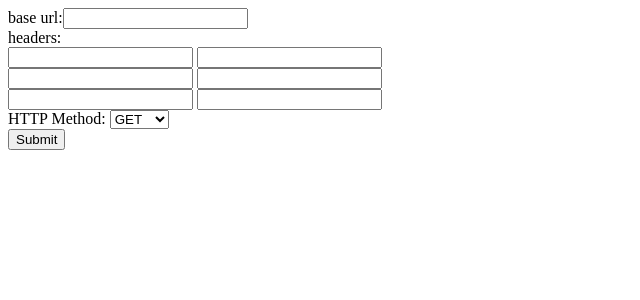
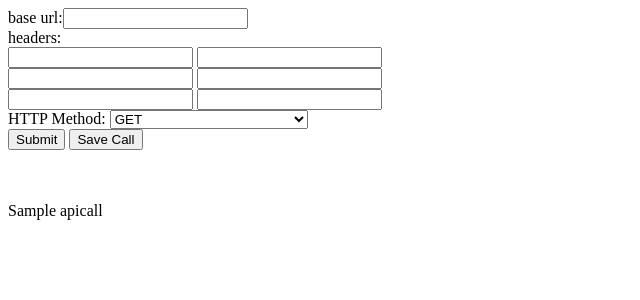
Before and after one commit to blarmon/PostmanClone, a Django app: page /postman/ in a window 1280 px wide. Shown: the top 300 px of the page, without its empty margins (0-640 px from the left). Run offline with Django 3.2, Linux system fonts and the light colour scheme; tables that the repository leaves empty hold one stand-in row (values such as "Sample post").

Commit message:
added some new features.  most notably users can save api calls to the database with the 'save call' button! this is far from complete

```diff
--- a/PostmanClone/models.py
+++ b/PostmanClone/models.py
@@ -9,3 +9,17 @@ class test(models.Model):
 
     def __str__(self):
         return self.testing_text
+
+class apiCall(models.Model):
+    name = models.CharField(max_length=100)
+    base_url = models.TextField()
+    headersa1 = models.TextField()
+    headersb1 = models.TextField()
+    headersa2 = models.TextField()
+    headersb2 = models.TextField()
+    headersa3 = models.TextField()
+    headersb3 = models.TextField()
+    httpMethod = models.CharField(max_length=25)
+
+    def __str__(self):
+        return self.name
--- /dev/null
+++ b/PostmanClone/templates/PostmanClone/forms.py
@@ -0,0 +1,4 @@
+from django import forms
+
+class ApiForm(forms.Form):
+    baseURL = forms.CharField(label = "Base URL:")
--- a/PostmanClone/templates/PostmanClone/index.html
+++ b/PostmanClone/templates/PostmanClone/index.html
@@ -19,9 +19,21 @@
     HTTP Method:
     <select name="httpMethod">
         <option value="GET">GET</option>
-        <option value="POST">POST</option>
+        <option value="POST">POSTbutdon'tusethisrightnow</option>
     </select><br>
+    <input type="submit" value="Submit" name="submitButton">
+    <input type="submit" value="Save Call" name="saveButton">
+</form>
+<br><br>
+
+{% for call in saved_calls  %}
+  <p>{{ call }}</p>
+{% endfor %}
+
+<!--<form action = http://127.0.0.1:8000/postman/submit  method="post">
+    {% csrf_token %}
+    {{ form }}
     <input type="submit" value="Submit">
-</form>
+</form>-->
 </body>
 </html>
--- a/PostmanClone/views.py
+++ b/PostmanClone/views.py
@@ -1,32 +1,44 @@
 from django.http import HttpResponse, HttpResponseRedirect
 from django.shortcuts import render, get_object_or_404
-from .models import test
+from .models import test, apiCall
 from django.urls import reverse
 import requests
-
+from .forms import ApiForm
 
 # Create your views here.
 def index(request):
-    context = {'testStuff': 'hey WORLD'}
+    #form = ApiForm()
+    saved_calls = [i for i in apiCall.objects.all()]
+    context = {'testStuff': 'hey WORLD','saved_calls': saved_calls,}# 'form': form}
     return render(request, 'PostmanClone/index.html', context)
 
 def submit(request):
-    myTest = get_object_or_404(test, pk=1)
-    baseURL = request.POST['baseURL']
-    httpMethod = request.POST['httpMethod']
-    headers = {}
-    for i in range(3):
-        index = i+1
-        if (request.POST['headersa' + str(index)] != ""):
-            headers[request.POST['headersa' + str(index)]] = request.POST['headersb' + str(index)]
+    if 'submitButton' in request.POST:
+        myTest = get_object_or_404(test, pk=1)
+        baseURL = request.POST['baseURL']
+        httpMethod = request.POST['httpMethod']
+        headers = {}
+        #make this thing its own method since you'll be doing shit with the headers all over the place!!!
+        for i in range(3):
+            index = i+1
+            if (request.POST['headersa' + str(index)] != ""):
+                headers[request.POST['headersa' + str(index)]] = request.POST['headersb' + str(index)]
 
 
-    pythonCode = generatePythonCode(baseURL, httpMethod, headers)
+        pythonCode = generatePythonCode(baseURL, httpMethod, headers)
 
-    api_response = requests.request(httpMethod, baseURL, headers = headers).json()
-    context = {'headers': headers, 'testObject': myTest, 'baseURL': baseURL, 'api_response': api_response, 'httpMethod': httpMethod, 'pythonCode': pythonCode}
-    ##TODO: THIS NEEDS TO BE A REDIRECT!!!! if hettpmethod is post this needs to be a redirect.
-    return render(request, 'PostmanClone/results.html', context)
+        api_response = requests.request(httpMethod, baseURL, headers = headers).json()
+        context = {'headers': headers, 'testObject': myTest, 'baseURL': baseURL, 'api_response': api_response, 'httpMethod': httpMethod, 'pythonCode': pythonCode}
+        ##TODO: THIS NEEDS TO BE A REDIRECT!!!! if hettpmethod is post this needs to be a redirect.
+        return render(request, 'PostmanClone/results.html', context)
+    elif 'saveButton' in request.POST:
+        #make a separate method that you pass POST into sometime to clean up this code!!  it can return your entire context
+        baseURL = request.POST['baseURL']
+
+        new_api_call = apiCall()
+        new_api_call.base_url, new_api_call.headersa1, new_api_call.headersb1, new_api_call.headersa2, new_api_call.headersb2, new_api_call.headersa3, new_api_call.headersb3, new_api_call.httpMethod = request.POST['baseURL'], request.POST['headersa1'],request.POST['headersb1'], request.POST['headersa2'],request.POST['headersb2'], request.POST['headersa3'], request.POST['headersb3'], request.POST['httpMethod']
+        new_api_call.save()
+        return render(request, 'PostmanClone/index.html')
 
 #method to be used in the submit view.  does this belong in another file by convention?
 def generatePythonCode(baseURL, httpMethod, headers):
```
Also changed, not shown: PostmanClone/forms.py (added, +10 -0 lines), PostmanClone/migrations/0002_apicall.py (added), PostmanClone/migrations/0003_apicall_httpresponse.py (added), PostmanClone/migrations/0004_auto_20181018_1155.py (added), PostmanClone/migrations/0005_apicall_name.py (added).
